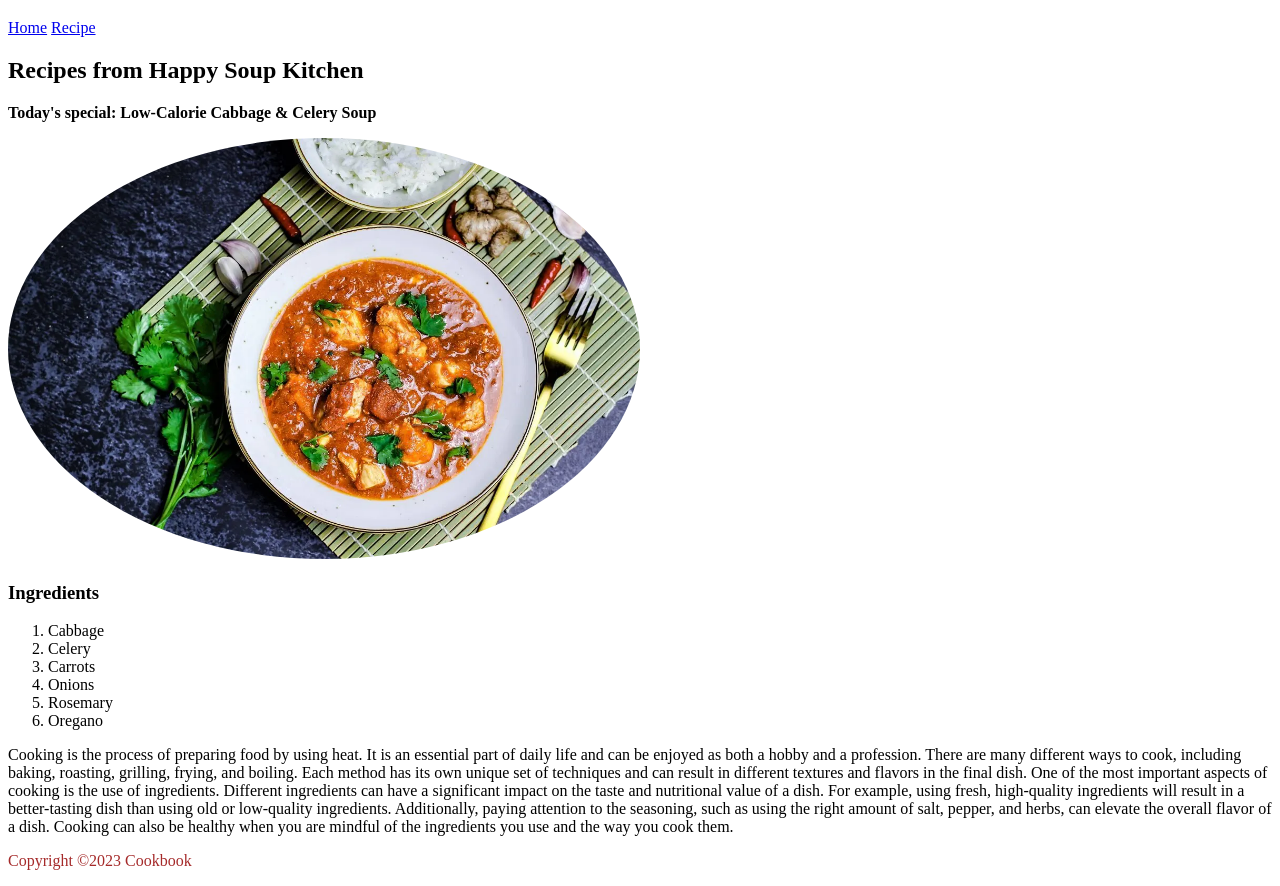
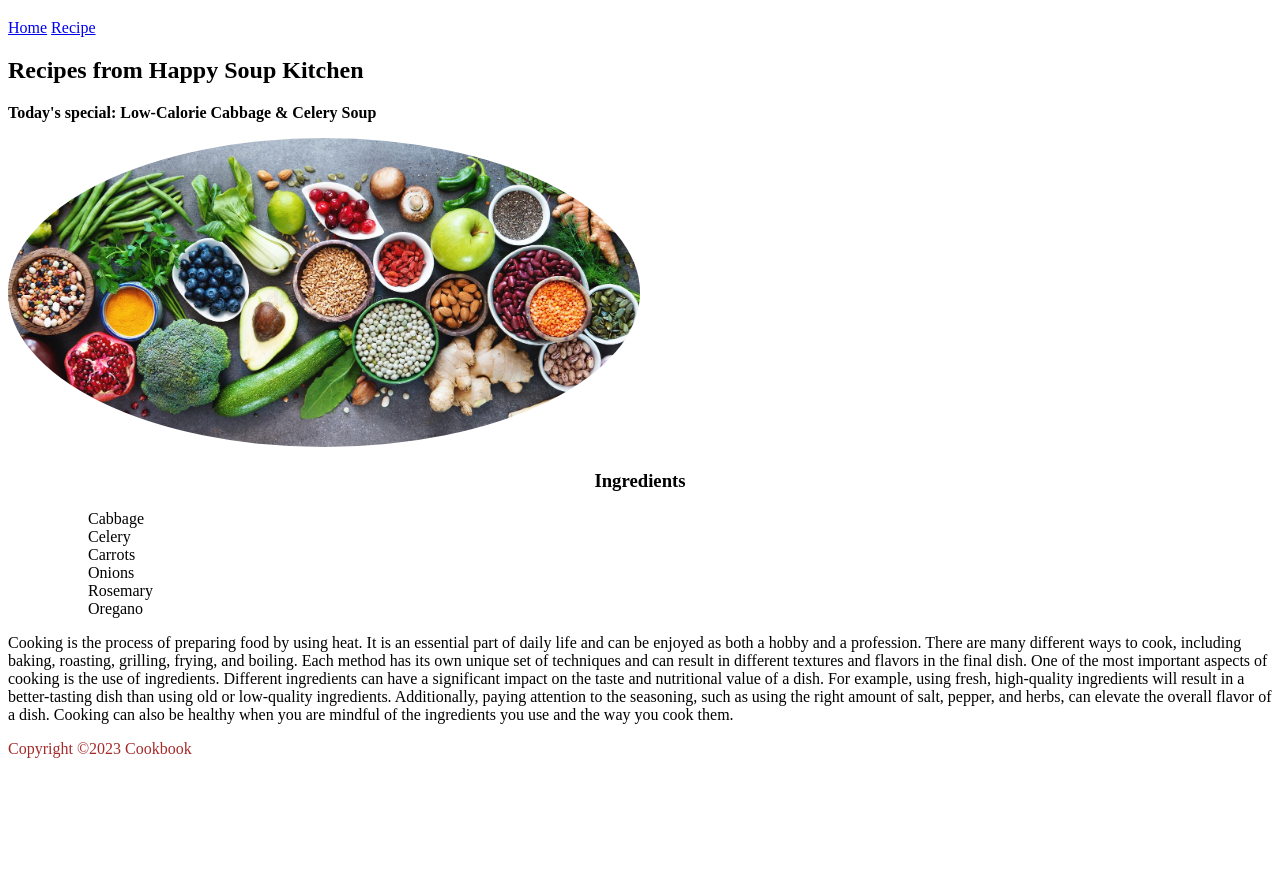
Before and after one commit to anirhal/Cookbookwebpage_Anir, a plain HTML site: page Recipe.html in a window 1280 px wide. Shown: the part 61-947 px from the top of the page. After the commit the page ends 835 px from the top, so only its background shows below. Drawn offline with Linux system fonts and the light colour scheme.

Commit message:
Add files via upload

```diff
--- a/Recipe.html
+++ b/Recipe.html
@@ -15,6 +15,7 @@
       })(window, document, "script", "dataLayer", "GTM-K27ZT4B");
     </script>
     <!-- End Google Tag Manager -->
+    <link rel="stylesheet" href="style.css" />
     <title>COOKBOOK</title>
     <style>
       .boldparagraph {
@@ -33,25 +34,35 @@
       ></iframe
     ></noscript>
     <!-- End Google Tag Manager (noscript) -->
+
     <h1>MY RECIPE PAGE FOR HAPPY SOUP</h1>
     <a href="index.html"> Home</a> <a href="#"> Recipe</a>
     <h2>Recipes from Happy Soup Kitchen</h2>
     <p class="boldparagraph">
       Today's special: Low-Calorie Cabbage & Celery Soup
     </p>
-    <img
-      style="width: 50%; border-radius: 50%"
-      src="chicken-tikka-masala-im-teller-mit-reis.webp"
-    />
-    <h3>Ingredients</h3>
-    <ol>
-      <li>Cabbage</li>
-      <li>Celery</li>
-      <li>Carrots</li>
-      <li>Onions</li>
-      <li>Rosemary</li>
-      <li>Oregano</li>
-    </ol>
+    <img style="width: 50%; border-radius: 50%" src="healthy_food.jpg" />
+    <h3 align="center">Ingredients</h3>
+    <ul>
+      <ul>
+        Cabbage
+      </ul>
+      <ul>
+        Celery
+      </ul>
+      <ul>
+        Carrots
+      </ul>
+      <ul>
+        Onions
+      </ul>
+      <ul>
+        Rosemary
+      </ul>
+      <ul>
+        Oregano
+      </ul>
+    </ul>
     <p>
       Cooking is the process of preparing food by using heat. It is an essential
       part of daily life and can be enjoyed as both a hobby and a profession.
```
Also changed, not shown: index.html (+8 -4 lines), healthy_food.jpg (added), style.css (added).
